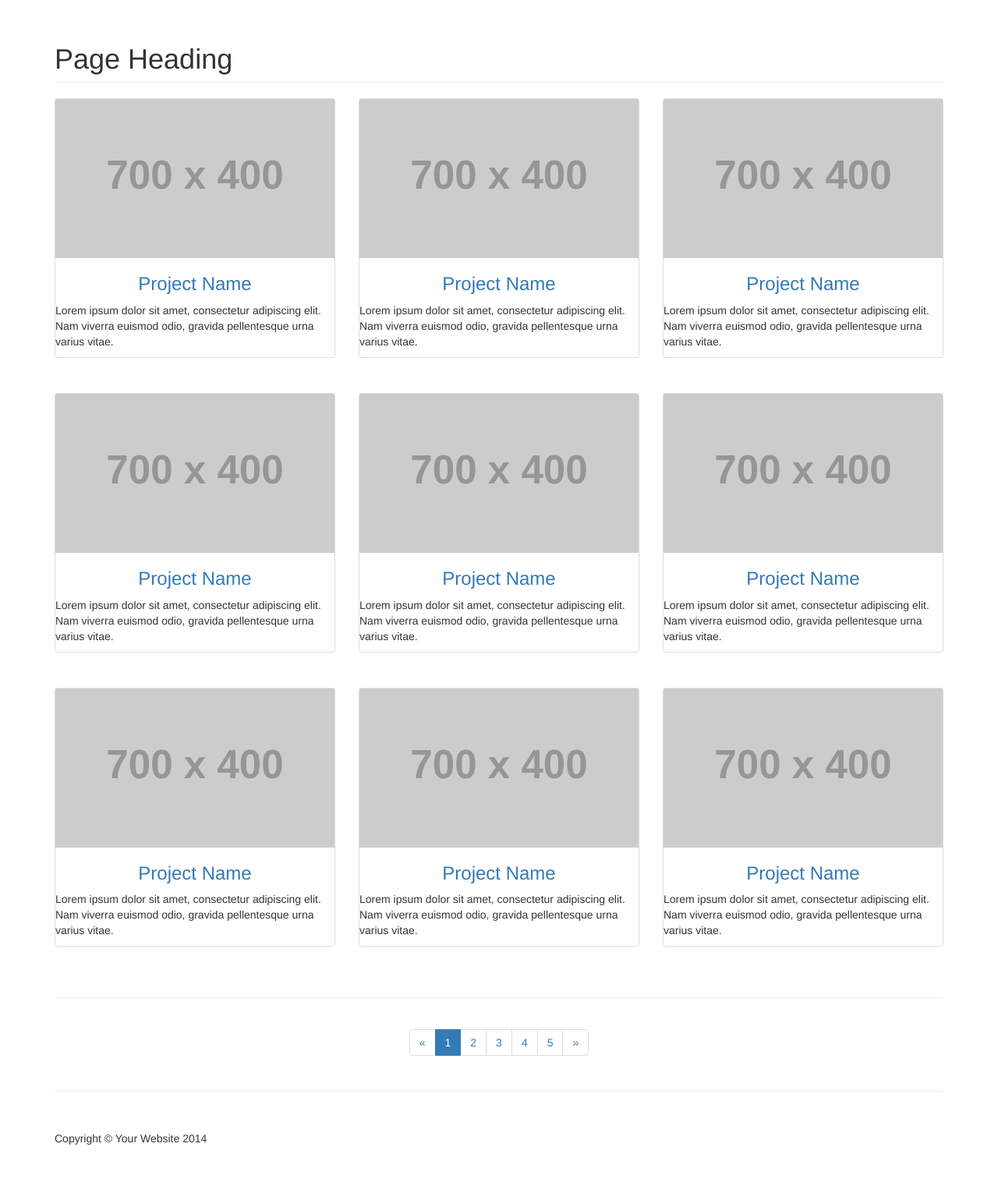
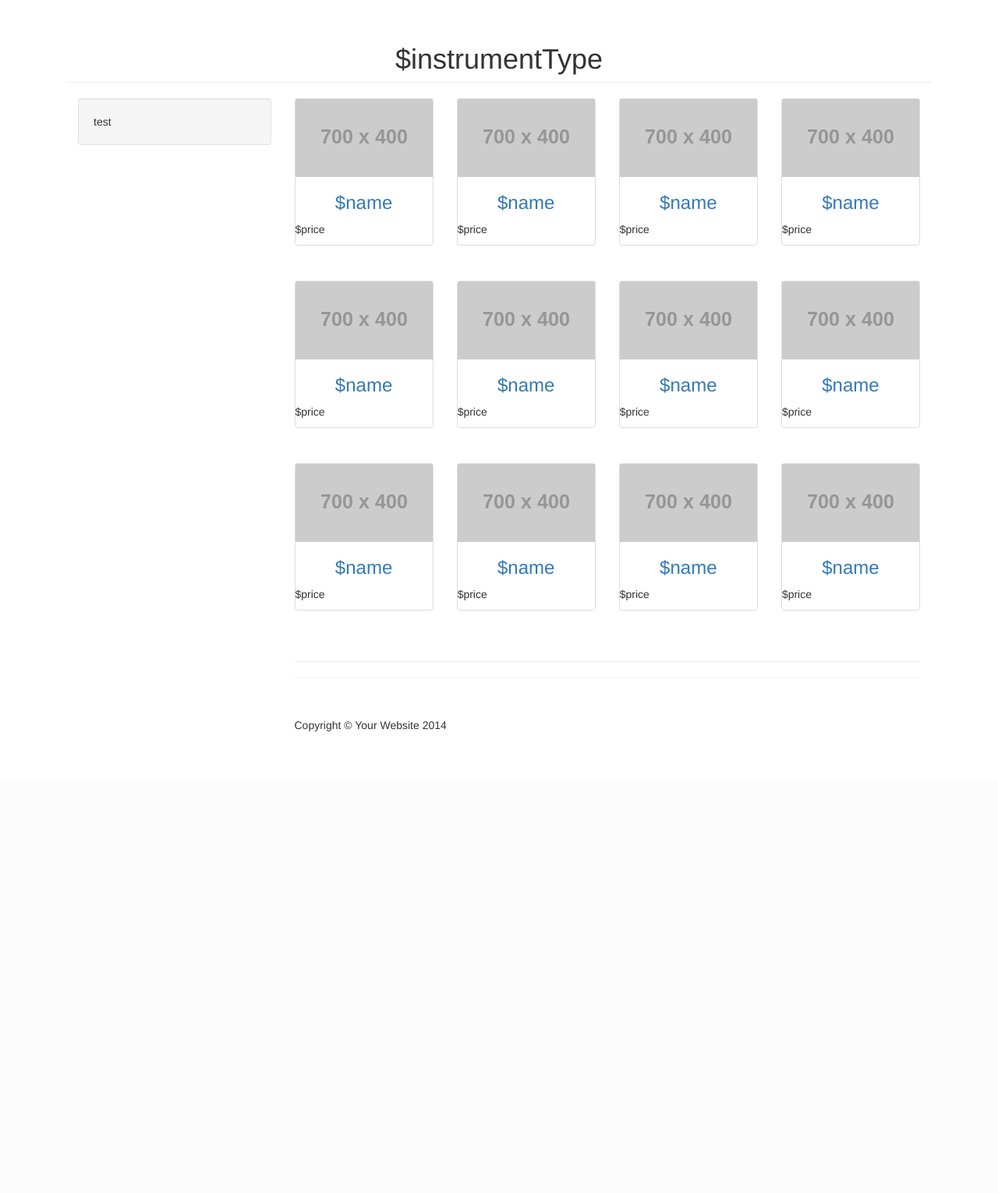
Before and after one commit to razbry314/3500SemesterProject, a PHP site: page /store-grid.php in a window 1280 px wide. Shown: the part 54-1584 px from the top of the page at 78% size. After the commit the page ends 992 px from the top, so only its background shows below. Run offline with PHP 8.4, Linux system fonts and the light colour scheme; grey boxes labelled with a size stand in for pictures from a placeholder-image service; some libraries are stand-ins or nearby versions.

Commit message:
changes so far

```diff
--- a/store-grid.php
+++ b/store-grid.php
@@ -30,52 +30,84 @@
 
 <body>
 
-  <?php include 'includes/harmonix-header.php'; ?>
+  <?php include 'includes/harmonix-header.php';
+
+  $servername = "localhost";
+  $username = "root";
+  $password = "";
+  $dbname = "Harmonixdb";
+
+  // Create connection
+  $conn = new mysqli($servername, $username, $password, $dbname);
+
+  // Check connection
+  if ($conn->connect_error) {
+      die("Connection failed: " . $conn->connect_error);
+  }
+
+  ?>
 
     <!-- Page Content -->
     <div class="container">
+        <!-- Page Header -->
+        <div class="col-lg-12">
+        <div class="row">
 
-        <!-- Page Header -->
-        <div class="row">
             <div class="col-lg-12">
-                <h1 class="page-header">Page Heading</h1>
+                <h1 class="page-header text-center">$instrumentType</h1>
             </div>
         </div>
         <!-- /.row -->
-
+        <div class="col-lg-3">
+            <div class="well">
+              test
+            </div>
+        </div>
+        <div class="col-lg-9">
         <!-- Projects Row -->
         <div class="row">
-            <div class="col-md-4 portfolio-item">
+            <div class="col-md-3 portfolio-item">
               <div class="thumbnail">
                 <a href="#">
                     <img class="img-responsive" src="http://placehold.it/700x400" alt="">
                 </a>
                 <h3 class="text-center">
-                    <a href="#">Project Name</a>
+                    <a href="#">$name</a>
                 </h3>
-                <p>Lorem ipsum dolor sit amet, consectetur adipiscing elit. Nam viverra euismod odio, gravida pellentesque urna varius vitae.</p>
+                <p>$price</p>
               </div>
             </div>
-            <div class="col-md-4 portfolio-item">
+            <div class="col-md-3 portfolio-item">
               <div class="thumbnail">
                 <a href="#">
                     <img class="img-responsive" src="http://placehold.it/700x400" alt="">
                 </a>
                 <h3 class="text-center">
-                    <a href="#">Project Name</a>
+                    <a href="#">$name</a>
                 </h3>
-                <p>Lorem ipsum dolor sit amet, consectetur adipiscing elit. Nam viverra euismod odio, gravida pellentesque urna varius vitae.</p>
+                <p>$price</p>
               </div>
             </div>
-            <div class="col-md-4 portfolio-item">
+            <div class="col-md-3 portfolio-item">
               <div class="thumbnail">
                 <a href="#">
                     <img class="img-responsive" src="http://placehold.it/700x400" alt="">
                 </a>
                 <h3 class="text-center">
-                    <a href="#">Project Name</a>
+                    <a href="#">$name</a>
                 </h3>
-                <p>Lorem ipsum dolor sit amet, consectetur adipiscing elit. Nam viverra euismod odio, gravida pellentesque urna varius vitae.</p>
+                <p>$price</p>
+              </div>
+            </div>
+            <div class="col-md-3 portfolio-item">
+              <div class="thumbnail">
+                <a href="#">
+                    <img class="img-responsive" src="http://placehold.it/700x400" alt="">
+                </a>
+                <h3 class="text-center">
+                    <a href="#">$name</a>
+                </h3>
+                <p>$price</p>
               </div>
             </div>
         </div>
@@ -83,84 +115,106 @@
 
         <!-- Projects Row -->
         <div class="row">
-            <div class="col-md-4 portfolio-item">
+          <div class="col-md-3 portfolio-item">
               <div class="thumbnail">
                 <a href="#">
                     <img class="img-responsive" src="http://placehold.it/700x400" alt="">
                 </a>
                 <h3 class="text-center">
-                    <a href="#">Project Name</a>
+                    <a href="#">$name</a>
                 </h3>
-                <p>Lorem ipsum dolor sit amet, consectetur adipiscing elit. Nam viverra euismod odio, gravida pellentesque urna varius vitae.</p>
+                <p>$price</p>
               </div>
             </div>
-            <div class="col-md-4 portfolio-item">
+            <div class="col-md-3 portfolio-item">
               <div class="thumbnail">
                 <a href="#">
                     <img class="img-responsive" src="http://placehold.it/700x400" alt="">
                 </a>
                 <h3 class="text-center">
-                    <a href="#">Project Name</a>
+                    <a href="#">$name</a>
                 </h3>
-                <p>Lorem ipsum dolor sit amet, consectetur adipiscing elit. Nam viverra euismod odio, gravida pellentesque urna varius vitae.</p>
+                <p>$price</p>
               </div>
             </div>
-            <div class="col-md-4 portfolio-item">
+            <div class="col-md-3 portfolio-item">
               <div class="thumbnail">
                 <a href="#">
                     <img class="img-responsive" src="http://placehold.it/700x400" alt="">
                 </a>
                 <h3 class="text-center">
-                    <a href="#">Project Name</a>
+                    <a href="#">$name</a>
                 </h3>
-                <p>Lorem ipsum dolor sit amet, consectetur adipiscing elit. Nam viverra euismod odio, gravida pellentesque urna varius vitae.</p>
+                <p>$price</p>
+              </div>
+            </div>
+            <div class="col-md-3 portfolio-item">
+              <div class="thumbnail">
+                <a href="#">
+                    <img class="img-responsive" src="http://placehold.it/700x400" alt="">
+                </a>
+                <h3 class="text-center">
+                    <a href="#">$name</a>
+                </h3>
+                <p>$price</p>
               </div>
             </div>
         </div>
 
         <!-- Projects Row -->
         <div class="row">
-            <div class="col-md-4 portfolio-item">
+            <div class="col-md-3 portfolio-item">
               <div class="thumbnail">
                 <a href="#">
                     <img class="img-responsive" src="http://placehold.it/700x400" alt="">
                 </a>
                 <h3 class="text-center">
-                    <a href="#">Project Name</a>
+                    <a href="#">$name</a>
                 </h3>
-                <p>Lorem ipsum dolor sit amet, consectetur adipiscing elit. Nam viverra euismod odio, gravida pellentesque urna varius vitae.</p>
+                <p>$price</p>
               </div>
             </div>
-            <div class="col-md-4 portfolio-item">
+            <div class="col-md-3 portfolio-item">
               <div class="thumbnail">
                 <a href="#">
                     <img class="img-responsive" src="http://placehold.it/700x400" alt="">
                 </a>
                 <h3 class="text-center">
-                    <a href="#">Project Name</a>
+                    <a href="#">$name</a>
                 </h3>
-                <p>Lorem ipsum dolor sit amet, consectetur adipiscing elit. Nam viverra euismod odio, gravida pellentesque urna varius vitae.</p>
+                <p>$price</p>
               </div>
             </div>
-            <div class="col-md-4 portfolio-item">
+            <div class="col-md-3 portfolio-item">
               <div class="thumbnail">
                 <a href="#">
                     <img class="img-responsive" src="http://placehold.it/700x400" alt="">
                 </a>
                 <h3 class="text-center">
-                    <a href="#">Project Name</a>
+                    <a href="#">$name</a>
                 </h3>
-                <p>Lorem ipsum dolor sit amet, consectetur adipiscing elit. Nam viverra euismod odio, gravida pellentesque urna varius vitae.</p>
+                <p>$price</p>
               </div>
             </div>
-        </div>
+            <div class="col-md-3 portfolio-item">
+              <div class="thumbnail">
+                <a href="#">
+                    <img class="img-responsive" src="http://placehold.it/700x400" alt="">
+                </a>
+                <h3 class="text-center">
+                    <a href="#">$name</a>
+                </h3>
+                <p>$price</p>
+              </div>
+            </div>
+          </div>
         <!-- /.row -->
 
         <hr>
 
         <!-- Pagination -->
-        <div class="row text-center">
-            <div class="col-lg-12">
+        <!--<div class="row text-center">
+            <div class="col-lg-9">
                 <ul class="pagination">
                     <li>
                         <a href="#">&laquo;</a>
@@ -186,6 +240,7 @@
                 </ul>
             </div>
         </div>
+      </div>
         <!-- /.row -->
 
         <hr>
@@ -208,6 +263,7 @@
 
     <!-- Bootstrap Core JavaScript -->
     <script src="js/bootstrap.min.js"></script>
+    <?php $conn->close(); ?>
 
 </body>
 
```
Also changed, not shown: index.php (+6 -6 lines).
